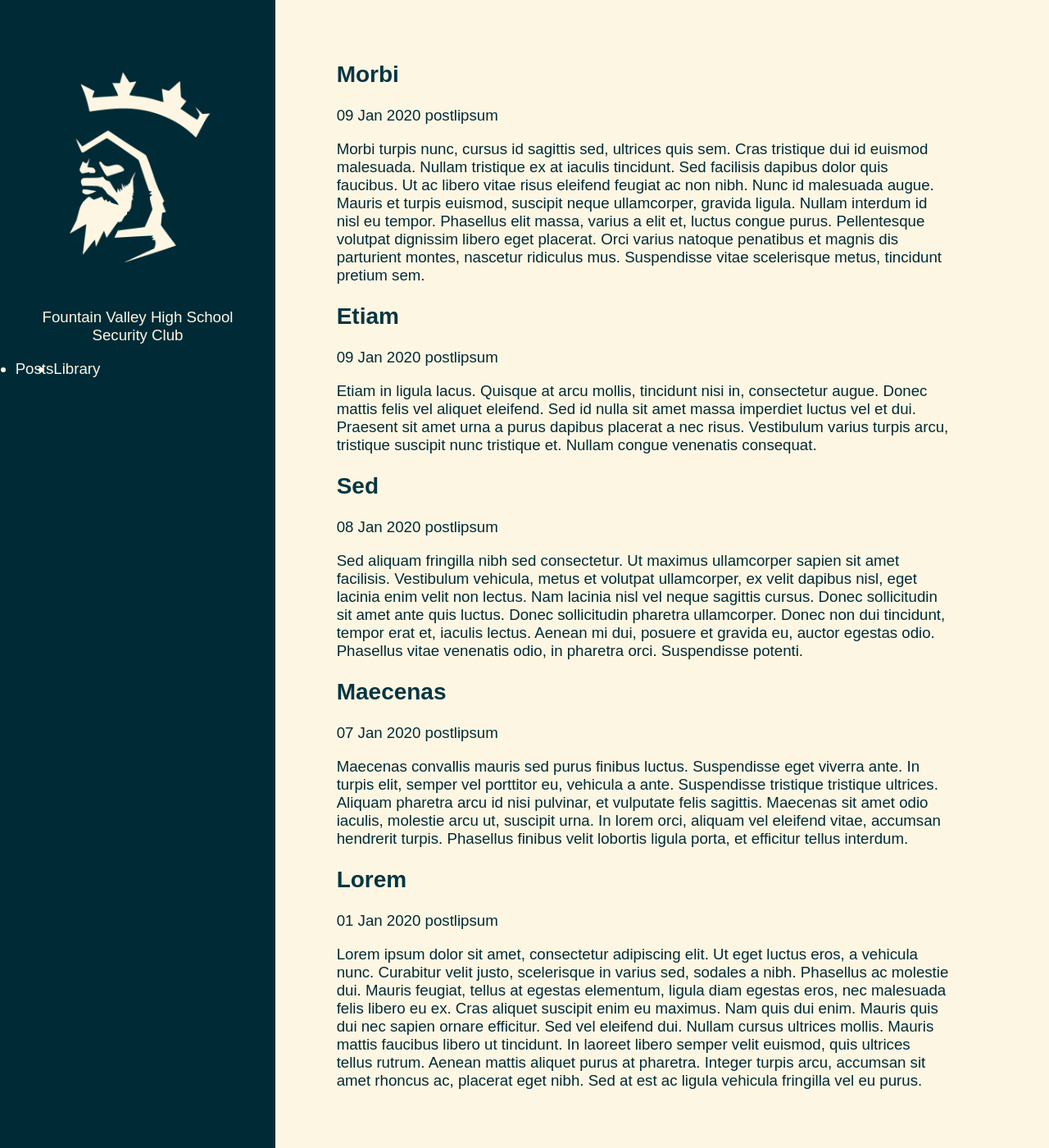
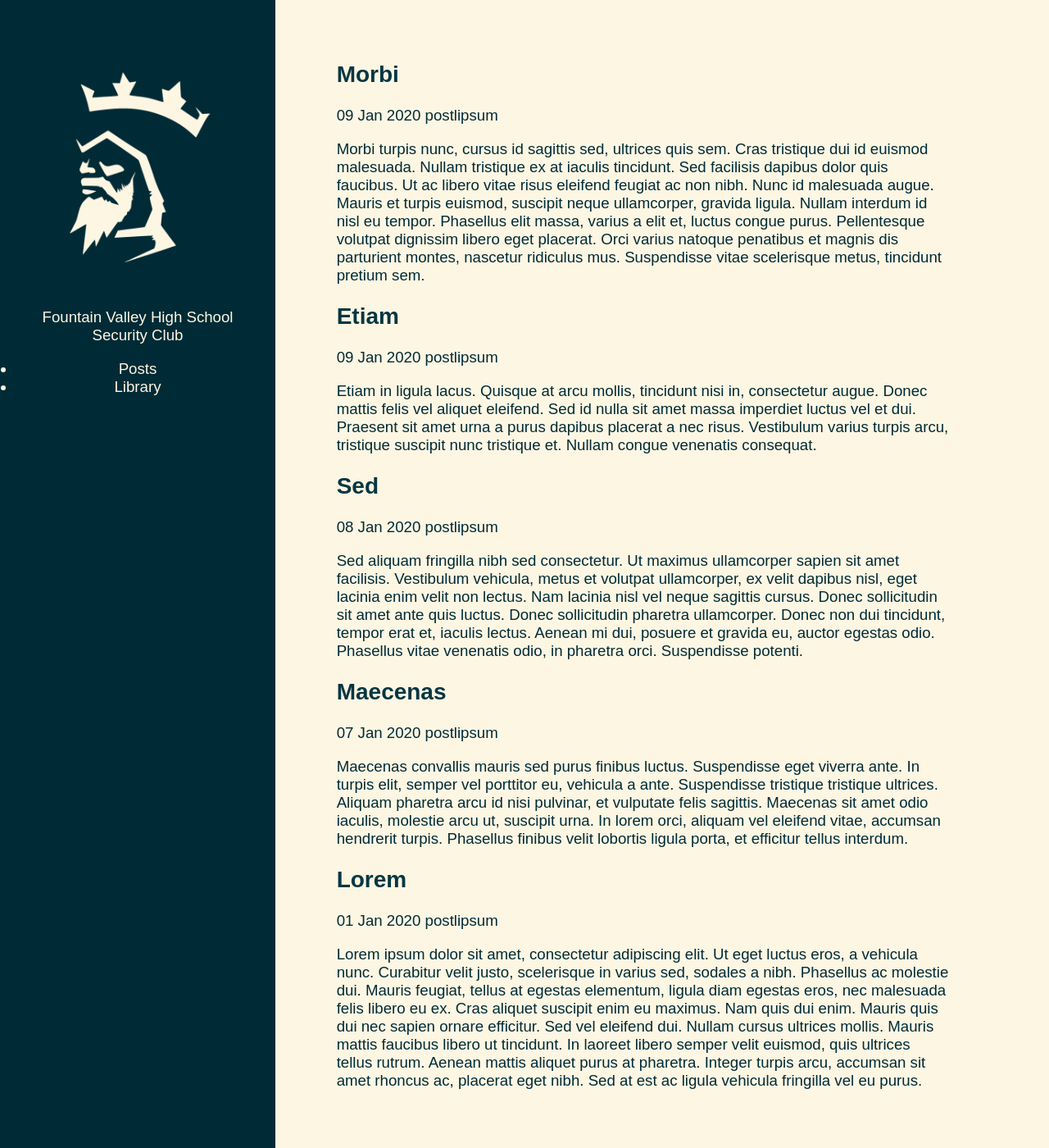
Before and after one commit to FVHSsec/fvhssec.github.io, a Jekyll site: the page built from index.md, in a window 1280 px wide and 1400 px high. Shown: the whole window at 82% size. Built offline with Jekyll 4.4.1, drawn with Linux system fonts in a browser that asks for light colours.

Commit message:
Update overlay.css

```diff
--- a/assets/css/overlay.css
+++ b/assets/css/overlay.css
@@ -36,12 +36,10 @@
 ul {
     margin : 0;
     padding : 0;
-    display : flex;
 }
 
 #sidebar-menu .menu-link {
     text-align : center;
-    text-decoration : none;
     color : var(--sol-base3);
 }
 
```
